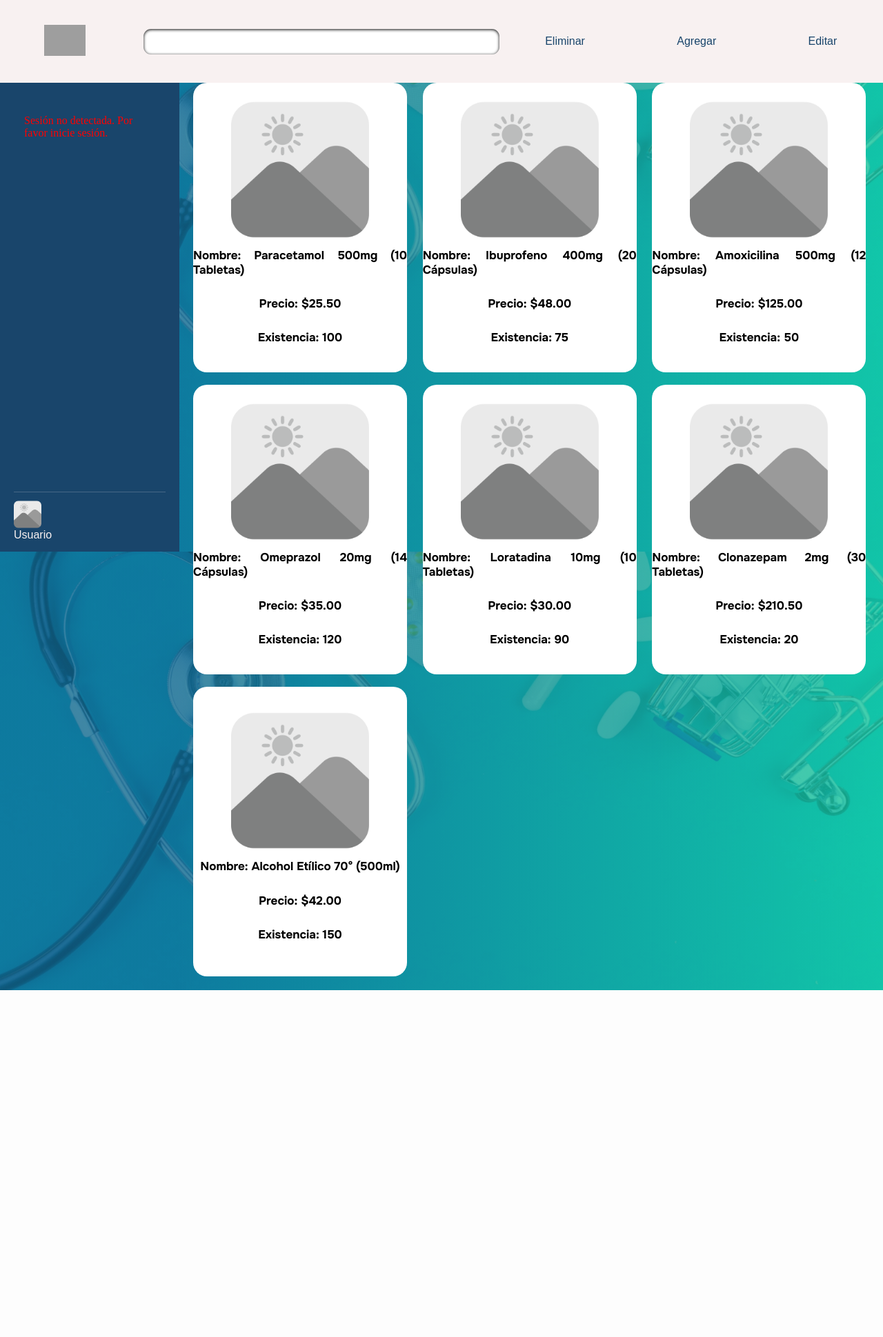
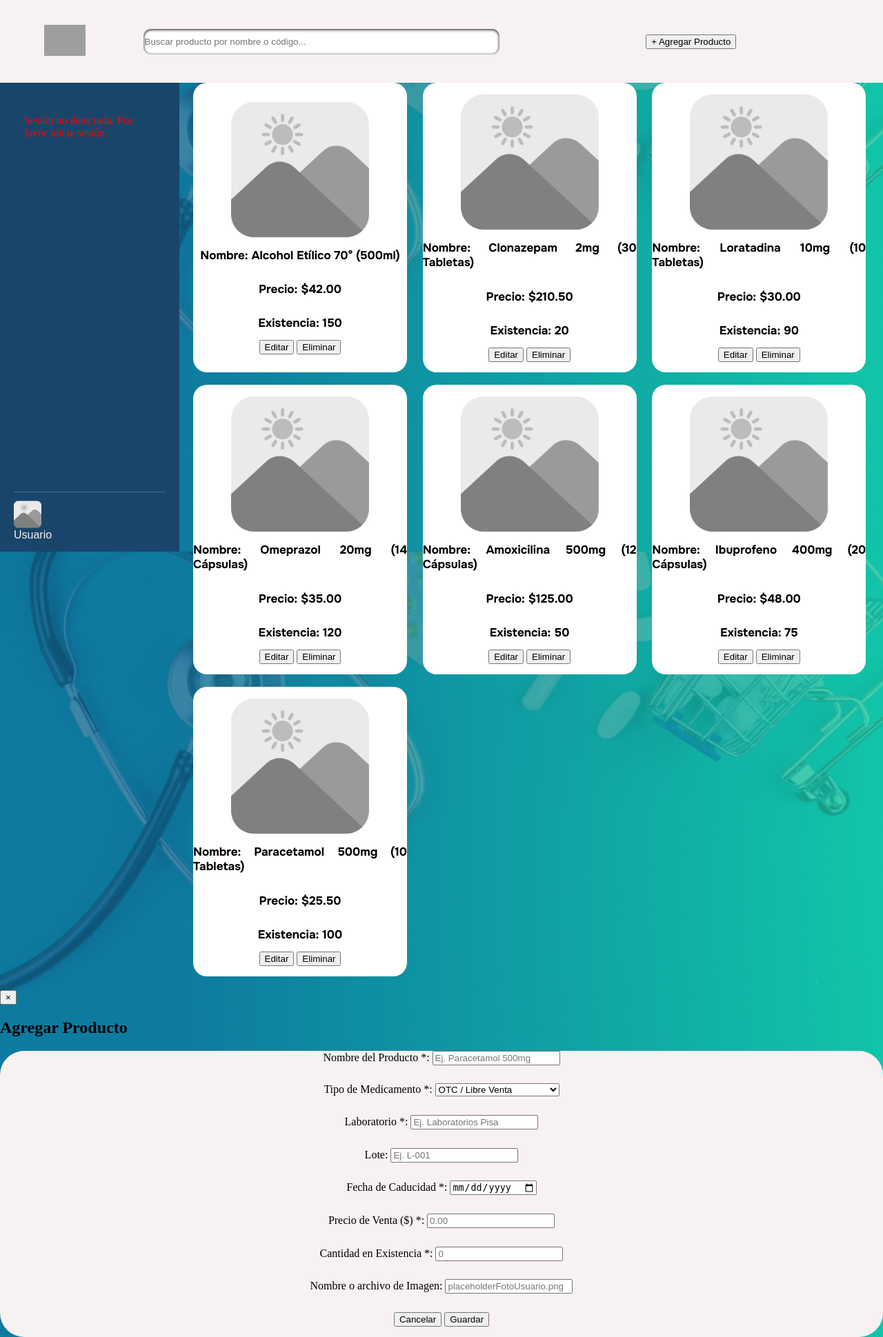
Before and after one commit to 2125100235/sistemasParaElControlDeUnaFarmacia-Actualizado, a PHP site: page /screens/Productos_Pantalla_Almacenista.php in a window 1280 px wide. Shown: the whole page at 69% size. Before the commit the page ends 1436 px from the top, so only its background shows below. Run offline with PHP 8.4, Linux system fonts and the light colour scheme; data comes from the database, SQL or seed files in the repository; some web fonts are replaced; grey boxes are pictures that could not be loaded.

Commit message:
se hizo el crud de los productos ( se creo su respectivo js y php para que funcionara ) y solo le falta css  para que quede bien

```diff
--- /dev/null
+++ b/php/api_productos.php
@@ -0,0 +1,188 @@
+<?php
+// Establece el encabezado para responder únicamente en formato JSON con UTF-8
+header('Content-Type: application/json; charset=utf-8');
+
+// Incluye el archivo de conexión a la base de datos (inicia $conexion y session_start)
+require_once "conexion.php";
+
+// Captura la acción enviada desde JavaScript por GET o POST (por defecto 'leer')
+$accion = $_REQUEST['accion'] ?? 'leer';
+
+// Estructura base de la respuesta JSON que se enviará al cliente
+$respuesta = [
+    'exito' => false,     // Indica si la operación concluyó con éxito
+    'mensaje' => '',       // Mensaje descriptivo para el usuario o sistema
+    'datos' => []          // Arreglo para devolver los datos de los productos
+];
+
+// Evalúa la acción enviada desde el frontend
+switch ($accion) {
+
+    // CASO 1: LEER Y BUSCAR PRODUCTOS (READ)
+    case 'leer':
+        // Obtiene y limpia la cadena de texto enviada desde la barra de búsqueda
+        $buscar = trim($_GET['buscar'] ?? '');
+
+        if (!empty($buscar)) {
+            // Prepara la consulta para buscar coincidencias por nombre o por código del producto
+            $stmt = $conexion->prepare("SELECT * FROM producto WHERE estado = 1 AND (nombre LIKE ? OR codigo LIKE ?) ORDER BY codigo DESC");
+            // Agrega los comodines de porcentaje para la búsqueda parcial
+            $termino = "%{$buscar}%";
+            // Vincula los dos parámetros string ("ss") a la consulta preparada
+            $stmt->bind_param("ss", $termino, $termino);
+            // Ejecuta la consulta parametrizada
+            $stmt->execute();
+            // Obtiene el resultado de la ejecución
+            $resultado = $stmt->get_result();
+            // Transforma los datos en un arreglo asociativo de PHP
+            $productos = $resultado->fetch_all(MYSQLI_ASSOC);
+            // Cierra la sentencia
+            $stmt->close();
+        } else {
+            // Si el buscador está vacío, consulta todos los productos activos (estado = 1)
+            $resultado = $conexion->query("SELECT * FROM producto WHERE estado = 1 ORDER BY codigo DESC");
+            // Convierte las filas recibidas en un arreglo asociativo
+            $productos = $resultado->fetch_all(MYSQLI_ASSOC);
+        }
+
+        // Marca la respuesta como exitosa y asigna la lista de productos
+        $respuesta['exito'] = true;
+        $respuesta['datos'] = $productos;
+        break;
+
+    // CASO 2: CREAR UN NUEVO PRODUCTO (CREATE)
+    case 'crear':
+        // Captura y limpia los campos enviados desde el formulario modal por POST
+        $nombre = trim($_POST['nombre'] ?? '');
+        $tipo = $_POST['tipo_medicamento'] ?? 'OTC / Libre Venta';
+        $laboratorio = trim($_POST['laboratorio'] ?? '');
+        $lote = trim($_POST['lote'] ?? '');
+        $caducidad = !empty($_POST['fecha_caducidad']) ? $_POST['fecha_caducidad'] : null;
+        $existencia = intval($_POST['existencia'] ?? 0);
+        $precio = floatval($_POST['precio_venta'] ?? 0.00);
+        $id_proveedor = !empty($_POST['id_proveedor']) ? intval($_POST['id_proveedor']) : null;
+        $imagen = !empty($_POST['imagen']) ? trim($_POST['imagen']) : 'placeholderFotoUsuario.png';
+
+        // Valida que el nombre, el laboratorio, la caducidad y los números sean correctos
+        if (!empty($nombre) && !empty($laboratorio) && !empty($caducidad) && $precio >= 0 && $existencia >= 0) {
+            // Prepara la instrucción SQL INSERT con 9 parámetros
+            $stmt = $conexion->prepare("INSERT INTO producto (nombre, tipo_medicamento, laboratorio, lote, fecha_caducidad, existencia, precio_venta, id_proveedor, estado, imagen) VALUES (?, ?, ?, ?, ?, ?, ?, ?, 1, ?)");
+            // Vincula las variables a los tipos: s=string, i=int, d=double/decimal
+            $stmt->bind_param("sssssidis", $nombre, $tipo, $laboratorio, $lote, $caducidad, $existencia, $precio, $id_proveedor, $imagen);
+
+            // Ejecuta la sentencia e informa el resultado
+            if ($stmt->execute()) {
+                $respuesta['exito'] = true;
+                $respuesta['mensaje'] = 'Producto agregado correctamente.';
+            } else {
+                $respuesta['mensaje'] = 'Error al insertar en la base de datos: ' . $conexion->error;
+            }
+            // Cierra la consulta
+            $stmt->close();
+        } else {
+            $respuesta['mensaje'] = 'Completa todos los campos obligatorios (Nombre, Laboratorio, Caducidad, Precio y Existencia).';
+        }
+        break;
+
+
+    // CASO 3: OBTENER UN SOLO PRODUCTO POR SU CÓDIGO (READ ONE)
+
+    case 'obtener_uno':
+        // Obtiene el código del producto solicitado vía GET
+        $codigo = intval($_GET['id'] ?? 0);
+
+        if ($codigo > 0) {
+            // Prepara la consulta para extraer únicamente el producto especificado
+            $stmt = $conexion->prepare("SELECT * FROM producto WHERE codigo = ? AND estado = 1");
+            // Vincula la clave primaria entera ("i")
+            $stmt->bind_param("i", $codigo);
+            // Ejecuta la consulta
+            $stmt->execute();
+            // Obtiene la fila resultante en forma de arreglo asociativo
+            $producto = $stmt->get_result()->fetch_assoc();
+            // Cierra la sentencia
+            $stmt->close();
+
+            // Verifica si el producto existía en la base de datos
+            if ($producto) {
+                $respuesta['exito'] = true;
+                $respuesta['datos'] = $producto;
+            } else {
+                $respuesta['mensaje'] = 'El producto no existe o está inactivo.';
+            }
+        } else {
+            $respuesta['mensaje'] = 'Código de producto no válido.';
+        }
+        break;
+
+    // --------------------------------------------------------------------------
+    // CASO 4: ACTUALIZAR PRODUCTO (UPDATE)
+    // --------------------------------------------------------------------------
+    case 'actualizar':
+        // Captura la clave primaria (código del producto)
+        $codigo = intval($_POST['codigo'] ?? 0);
+        // Sanitiza el resto de campos actualizados
+        $nombre = trim($_POST['nombre'] ?? '');
+        $tipo = $_POST['tipo_medicamento'] ?? 'OTC / Libre Venta';
+        $laboratorio = trim($_POST['laboratorio'] ?? '');
+        $lote = trim($_POST['lote'] ?? '');
+        $caducidad = !empty($_POST['fecha_caducidad']) ? $_POST['fecha_caducidad'] : null;
+        $existencia = intval($_POST['existencia'] ?? 0);
+        $precio = floatval($_POST['precio_venta'] ?? 0.00);
+        $id_proveedor = !empty($_POST['id_proveedor']) ? intval($_POST['id_proveedor']) : null;
+        $imagen = !empty($_POST['imagen']) ? trim($_POST['imagen']) : 'placeholderFotoUsuario.png';
+
+        // Valida que exista una clave primaria válida y datos indispensables
+        if ($codigo > 0 && !empty($nombre) && !empty($laboratorio) && !empty($caducidad)) {
+            // Prepara la consulta UPDATE
+            $stmt = $conexion->prepare("UPDATE producto SET nombre = ?, tipo_medicamento = ?, laboratorio = ?, lote = ?, fecha_caducidad = ?, existencia = ?, precio_venta = ?, id_proveedor = ?, imagen = ? WHERE codigo = ? AND estado = 1");
+            // Vincula las variables a los tipos de datos (s=string, i=int, d=double)
+            $stmt->bind_param("sssssidisi", $nombre, $tipo, $laboratorio, $lote, $caducidad, $existencia, $precio, $id_proveedor, $imagen, $codigo);
+
+            // Ejecuta la sentencia UPDATE
+            if ($stmt->execute()) {
+                $respuesta['exito'] = true;
+                $respuesta['mensaje'] = 'Producto actualizado correctamente.';
+            } else {
+                $respuesta['mensaje'] = 'Error al actualizar el registro: ' . $conexion->error;
+            }
+            // Cierra la sentencia
+            $stmt->close();
+        } else {
+            $respuesta['mensaje'] = 'Datos insuficientes para realizar la actualización.';
+        }
+        break;
+
+
+    // CASO 5: ELIMINAR PRODUCTO - BORRADO LÓGICO (DELETE)
+
+    case 'eliminar':
+        // Obtiene el código del producto a dar de baja
+        $codigo = intval($_POST['codigo'] ?? 0);
+
+        if ($codigo > 0) {
+            // Aplica borrado lógico cambiando estado a 0 (desactivado)
+            $stmt = $conexion->prepare("UPDATE producto SET estado = 0 WHERE codigo = ?");
+            // Vincula la clave primaria
+            $stmt->bind_param("i", $codigo);
+
+            // Ejecuta la desactivación del registro
+            if ($stmt->execute()) {
+                $respuesta['exito'] = true;
+                $respuesta['mensaje'] = 'Producto eliminado con éxito.';
+            } else {
+                $respuesta['mensaje'] = 'No se pudo eliminar el producto.';
+            }
+            // Cierra la consulta
+            $stmt->close();
+        } else {
+            $respuesta['mensaje'] = 'Identificador de producto no válido.';
+        }
+        break;
+}
+
+// Emite la respuesta estructurada en formato JSON hacia JavaScript
+echo json_encode($respuesta);
+// Finaliza la ejecución del script PHP
+exit();
+?>
--- a/screens/Productos_Pantalla_Almacenista.php
+++ b/screens/Productos_Pantalla_Almacenista.php
@@ -1,55 +1,128 @@
-<?php require_once "../php/conexion.php"; ?>
+<?php
+// Requerimos la conexión principal a la base de datos MySQL
+require_once "../php/conexion.php";
+?>
 <!DOCTYPE html>
 <html lang="es">
 <head>
+    <!-- Define la codificación de caracteres en UTF-8 -->
     <meta charset="UTF-8">
+    <!-- Ajuste para correcta visualización en dispositivos móviles -->
     <meta name="viewport" content="width=device-width, initial-scale=1.0">
     <title>Productos - Pantalla Inicio de Almacenista</title>
+    <!-- Enlace a la hoja de estilos CSS general -->
     <link rel="stylesheet" href="../css/style.css">
 </head>
 <body>
+    <!-- Encabezado superior con la barra de búsqueda y el botón para agregar -->
     <header class="crud">
+        <!-- Logo principal que redirige al menú del sistema -->
         <a href="../index.php" class="logo">
             <img src="../assets/logo.svg" alt="FarmaVive Logo, volver al inicio" width="60">
         </a>
+
+        <!-- Contenedor del buscador (JavaScript detectará lo que escribas aquí en tiempo real) -->
         <div class="contenedorBusqueda">
-            <input class="inputBusqueda" type="text">
+            <input class="inputBusqueda" id="input-buscar" type="text" placeholder="Buscar producto por nombre o código...">
         </div>
+
+        <!-- Menú superior con el botón que despliega el formulario flotante para Agregar -->
         <nav class="nav-links aCrud">
-            <a href="">Eliminar</a>
-            <a href="">Agregar</a>
-            <a href="">Editar</a>
+            <button type="button" id="btn-abrir-agregar" class="btn-crud btn-agregar">+ Agregar Producto</button>
         </nav>
     </header>
+
     <main>
+      <!-- Incluye la barra lateral del menú existente -->
       <?php include "../php/menu.php"; ?>
 
-      <section class="contenido productos">
-        <?php
-        $consulta = "SELECT * FROM producto WHERE estado = 1";
-        $resultado = $conexion->query($consulta);
-        $productos = $resultado->fetch_all(MYSQLI_ASSOC);
-
-        $imagenLocal = "../assets/placeholderFotoUsuario.png";
-
-        if (!empty($productos)): ?>
-        <?php foreach ($productos as $producto): ?>
-            <?php
-                $precio = $producto['precio_venta'] ?? 0.00;
-            ?>
-
-            <div class="producto">
-                <img alt="Imagen del producto" src="<?php echo $imagenLocal; ?>" alt="<?php echo htmlspecialchars($producto['nombre']); ?>">
-                <h2>Nombre: <?php echo htmlspecialchars($producto['nombre']); ?></h2>
-                <h2>Precio: $<?php echo number_format($precio, 2); ?></h2>
-                <h2>Existencia: <?php echo htmlspecialchars($producto['existencia']); ?></h2>
-            </div>
-
-        <?php endforeach; ?>
-        <?php else: ?>
-            <p>No hay productos disponibles en este momento.</p>
-        <?php endif; ?>
+      <!-- Área vacía donde JavaScript inyectará las tarjetas de productos desde la BD -->
+      <section class="contenido productos" id="contenedor-productos">
+          <!-- JavaScript colocará aquí las tarjetas dinámicas sin recargar la página -->
       </section>
     </main>
+
+    <!-- VENTANA MODAL EMERGENTE PARA CREAR Y EDITAR PRODUCTOS (INVISIBLE CON LA CLASE hidden) -->
+    <div id="modal-producto" class="modal-overlay hidden">
+        <div class="modal-contenido">
+
+            <!-- Botón X para cerrar la ventana modal -->
+            <button type="button" class="modal-cerrar" id="btn-cerrar-modal">×</button>
+
+            <!-- Título dinámico que cambia entre "Agregar Producto" y "Editar Producto" -->
+            <h2 id="modal-titulo">Agregar Producto</h2>
+
+            <!-- Formulario capturado y procesado por JavaScript sin cambiar de pantalla -->
+            <form id="form-producto">
+
+                <!-- Campo oculto para guardar la clave primaria 'codigo' al momento de editar -->
+                <input type="hidden" id="producto-codigo" name="codigo" value="">
+
+                <!-- Entrada para el nombre comercial o genérico -->
+                <div class="campo-form">
+                    <label for="nombre">Nombre del Producto *:</label>
+                    <input type="text" id="nombre" name="nombre" required placeholder="Ej. Paracetamol 500mg">
+                </div>
+
+                <!-- Selección de tipo según la columna ENUM de la base de datos -->
+                <div class="campo-form">
+                    <label for="tipo_medicamento">Tipo de Medicamento *:</label>
+                    <select id="tipo_medicamento" name="tipo_medicamento">
+                        <option value="Genérico">Genérico</option>
+                        <option value="Patente">Patente</option>
+                        <option value="Controlado">Controlado</option>
+                        <option value="OTC / Libre Venta" selected>OTC / Libre Venta</option>
+                        <option value="Material Cuidado Personal">Material Cuidado Personal</option>
+                    </select>
+                </div>
+
+                <!-- Entrada para la marca o laboratorio -->
+                <div class="campo-form">
+                    <label for="laboratorio">Laboratorio *:</label>
+                    <input type="text" id="laboratorio" name="laboratorio" required placeholder="Ej. Laboratorios Pisa">
+                </div>
+
+                <!-- Entrada para el código de lote -->
+                <div class="campo-form">
+                    <label for="lote">Lote:</label>
+                    <input type="text" id="lote" name="lote" placeholder="Ej. L-001">
+                </div>
+
+                <!-- Entrada de fecha de caducidad -->
+                <div class="campo-form">
+                    <label for="fecha_caducidad">Fecha de Caducidad *:</label>
+                    <input type="date" id="fecha_caducidad" name="fecha_caducidad" required>
+                </div>
+
+                <!-- Entrada para el precio público -->
+                <div class="campo-form">
+                    <label for="precio_venta">Precio de Venta ($) *:</label>
+                    <input type="number" step="0.01" id="precio_venta" name="precio_venta" required placeholder="0.00">
+                </div>
+
+                <!-- Entrada para el stock o inventario disponible -->
+                <div class="campo-form">
+                    <label for="existencia">Cantidad en Existencia *:</label>
+                    <input type="number" id="existencia" name="existencia" required placeholder="0">
+                </div>
+
+                <!-- Entrada para el archivo o imagen -->
+                <div class="campo-form">
+                    <label for="imagen">Nombre o archivo de Imagen:</label>
+                    <input type="text" id="imagen" name="imagen" placeholder="placeholderFotoUsuario.png">
+                </div>
+
+                <!-- Botones de acción del modal -->
+                <div class="modal-acciones">
+                    <button type="button" class="btn-cancelar" id="btn-cancelar-modal">Cancelar</button>
+                    <button type="submit" class="btn-guardar" id="btn-guardar-producto">Guardar</button>
+                </div>
+
+            </form>
+        </div>
+    </div>
+
+    <!-- Enlace al controlador JavaScript dentro de tu carpeta JS (respetando las mayúsculas) -->
+    <script src="../JS/productos.js"></script>
 </body>
 </html>
```
Also changed, not shown: JS/productos.js (added, +273 -0 lines).
